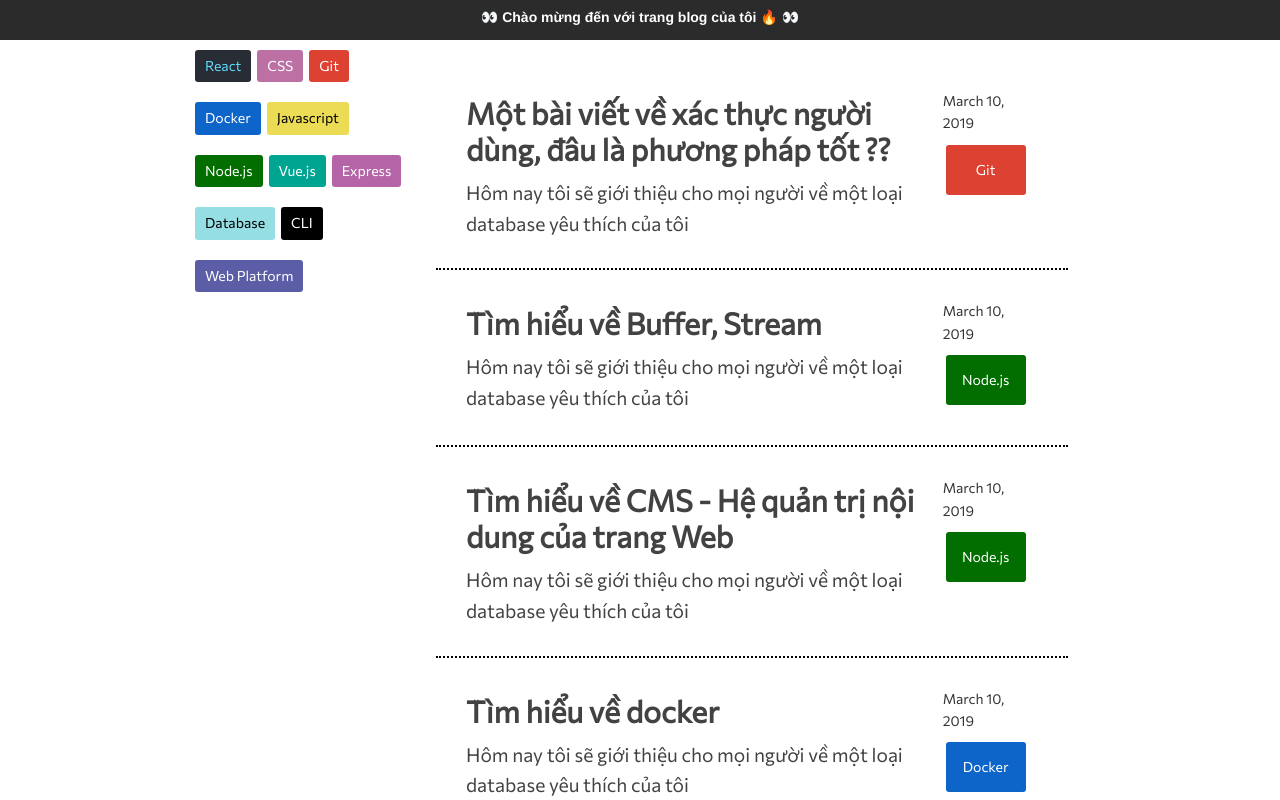
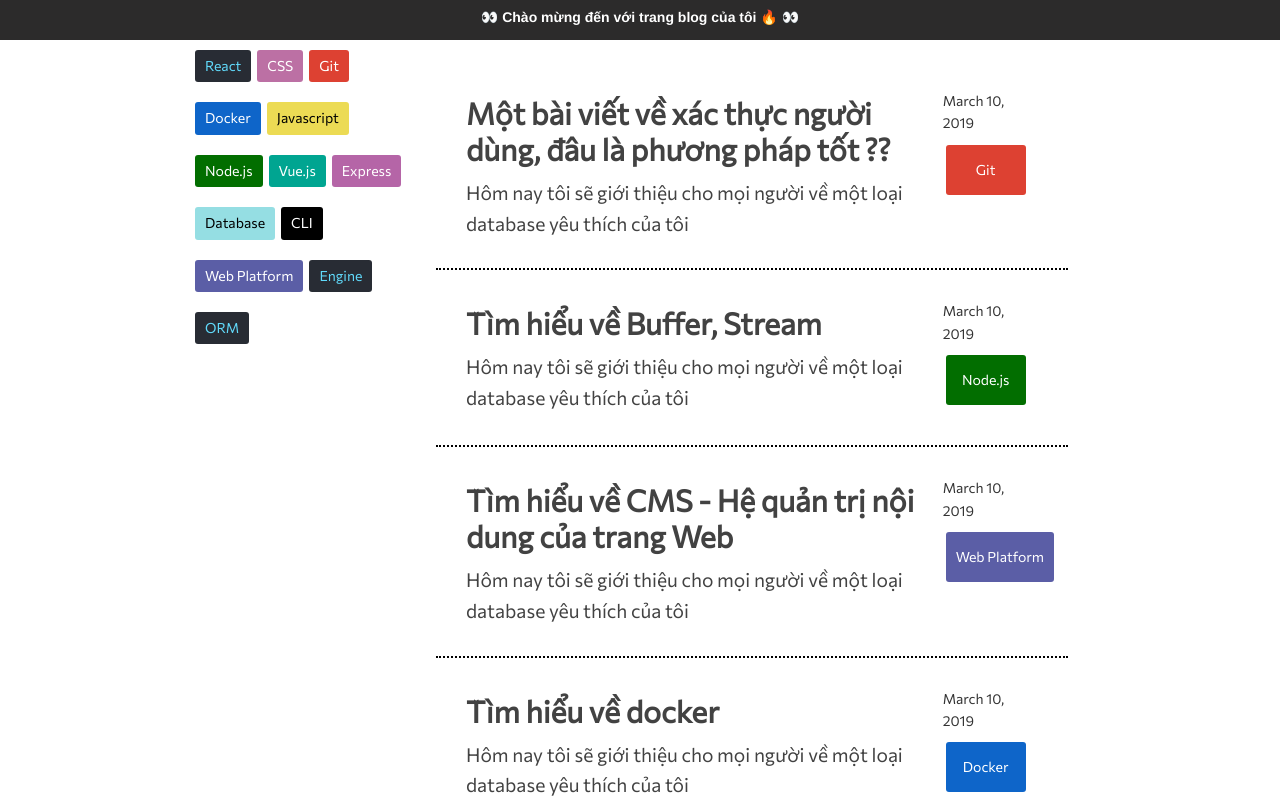
Before and after one commit to aiden2906/blog-vuejs, a Vue app: page / in a window 1280 px wide. Shown: the top 800 px of the page. Built offline with nearby package versions, Linux system fonts and the light colour scheme.

Commit message:
feat: filter article by tag

```diff
--- a/package.json
+++ b/package.json
@@ -33,6 +33,7 @@
     "element-ui": "^2.13.2",
     "markdown-loader": "^6.0.0",
     "vue-markdown": "^2.2.4",
-    "vue-router": "^3.4.7"
+    "vue-router": "^3.4.7",
+    "vuex": "^3.5.1"
   }
 }
--- a/src/App.vue
+++ b/src/App.vue
@@ -13,7 +13,7 @@
             ></Tag>
           </div>
         </el-aside>
-        <el-container :style="{ width: '75%' }">
+        <el-container :style="{ width: '70%' }">
           <router-view />
         </el-container>
       </el-container>
@@ -35,6 +35,7 @@ export default {
   },
   methods: {
     handleChooseTag(e) {
+      this.$store.commit('CHANGE_TAG', e);
       this.$router.push(`/tags/${e}`);
     },
   },
--- a/src/components/view/Blog.vue
+++ b/src/components/view/Blog.vue
@@ -27,11 +27,17 @@ export default {
   data() {
     return {
       tags,
-      articles,
     };
   },
   mounted() {
-    console.log('---- Params: ',this.$route.params);
+    console.log('---- Params: ', this.$route.params);
+  },
+  computed: {
+    articles() {
+      const tag = this.$store.state.tag;
+      if (!tag) return articles;
+      return articles.filter((a) => a.tag === tag);
+    },
   },
   methods: {
     getTagByArticle(article) {
@@ -64,6 +70,5 @@ export default {
   font-family: 'Commissioner', sans-serif;
   border-bottom: 2px dotted black;
   cursor: pointer;
-
 }
 </style>
--- a/src/mockup/article.json
+++ b/src/mockup/article.json
@@ -15,7 +15,7 @@
   },
   {
     "id": "research-cms",
-    "tag": "Node.js",
+    "tag": "Web Platform",
     "title": "Tìm hiểu về CMS - Hệ quản trị nội dung của trang Web",
     "short_content": "Hôm nay tôi sẽ giới thiệu cho mọi người về một loại database yêu thích của tôi",
     "created_at": "March 10, 2019"
@@ -29,7 +29,7 @@
   },
   {
     "id": "research-fts",
-    "tag": "Node.js",
+    "tag": "Engine",
     "title": "Tìm hiểu về khái niệm Full-text search",
     "short_content": "Hôm nay tôi sẽ giới thiệu cho mọi người về một loại database yêu thích của tôi",
     "created_at": "March 10, 2019"
@@ -43,21 +43,21 @@
   },
   {
     "id": "research-server-side-client-side-rendering",
-    "tag": "Node.js",
+    "tag": "Web Platform",
     "title": "Tìm hiểu về client-side-rendering, server-side-rendering",
     "short_content": "Hôm nay tôi sẽ giới thiệu cho mọi người về một loại database yêu thích của tôi",
     "created_at": "March 10, 2019"
   },
   {
     "id": "research-single-page-app",
-    "tag": "Node.js",
+    "tag": "Web Platform",
     "title": "Single Page Application là gì ???",
     "short_content": "Hôm nay tôi sẽ giới thiệu cho mọi người về một loại database yêu thích của tôi",
     "created_at": "March 10, 2019"
   },
   {
     "id": "research-type-orm",
-    "tag": "Node.js",
+    "tag": "ORM",
     "title": "Tìm hiểu tất tần tật về typeORM",
     "short_content": "Hôm nay tôi sẽ giới thiệu cho mọi người về một loại database yêu thích của tôi",
     "created_at": "March 10, 2019"
@@ -71,14 +71,14 @@
   },
   {
     "id": "research-web-server",
-    "tag": "Node.js",
+    "tag": "Web Platform",
     "title": "Tìm hiểu về Web server",
     "short_content": "Hôm nay tôi sẽ giới thiệu cho mọi người về một loại database yêu thích của tôi",
     "created_at": "March 10, 2019"
   },
   {
     "id": "research-webhook",
-    "tag": "Node.js",
+    "tag": "Web Platform",
     "title": "Tìm hiều về webhook",
     "short_content": "Hôm nay tôi sẽ giới thiệu cho mọi người về một loại database yêu thích của tôi",
     "created_at": "March 10, 2019"
--- a/src/mockup/tag.json
+++ b/src/mockup/tag.json
@@ -53,5 +53,15 @@
     "name": "Web Platform",
     "backgroundColor": "#5b5ea6",
     "color": "white"
+  },
+  {
+    "name": "Engine",
+    "backgroundColor": "#282c34",
+    "color": "#61dafb"
+  },
+  {
+    "name": "ORM",
+    "backgroundColor": "#282c34",
+    "color": "#61dafb"
   }
 ]
```
